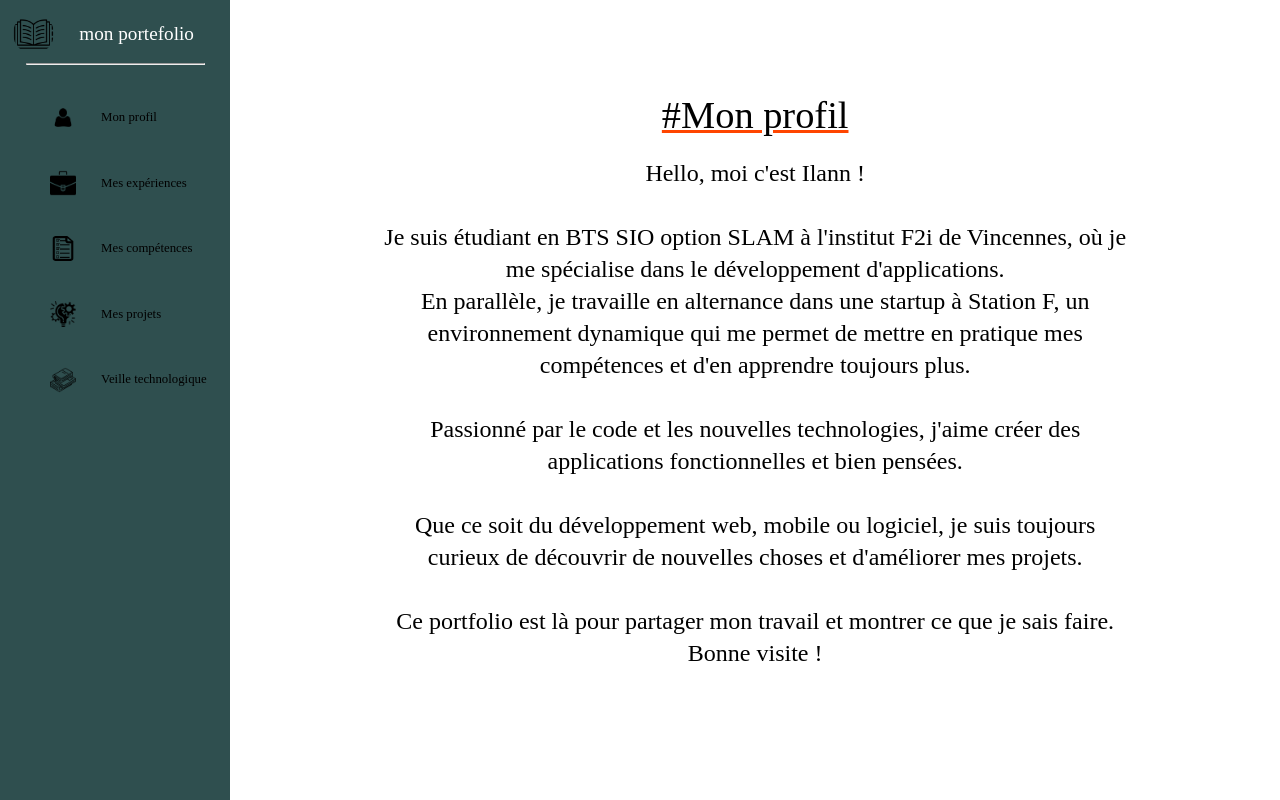
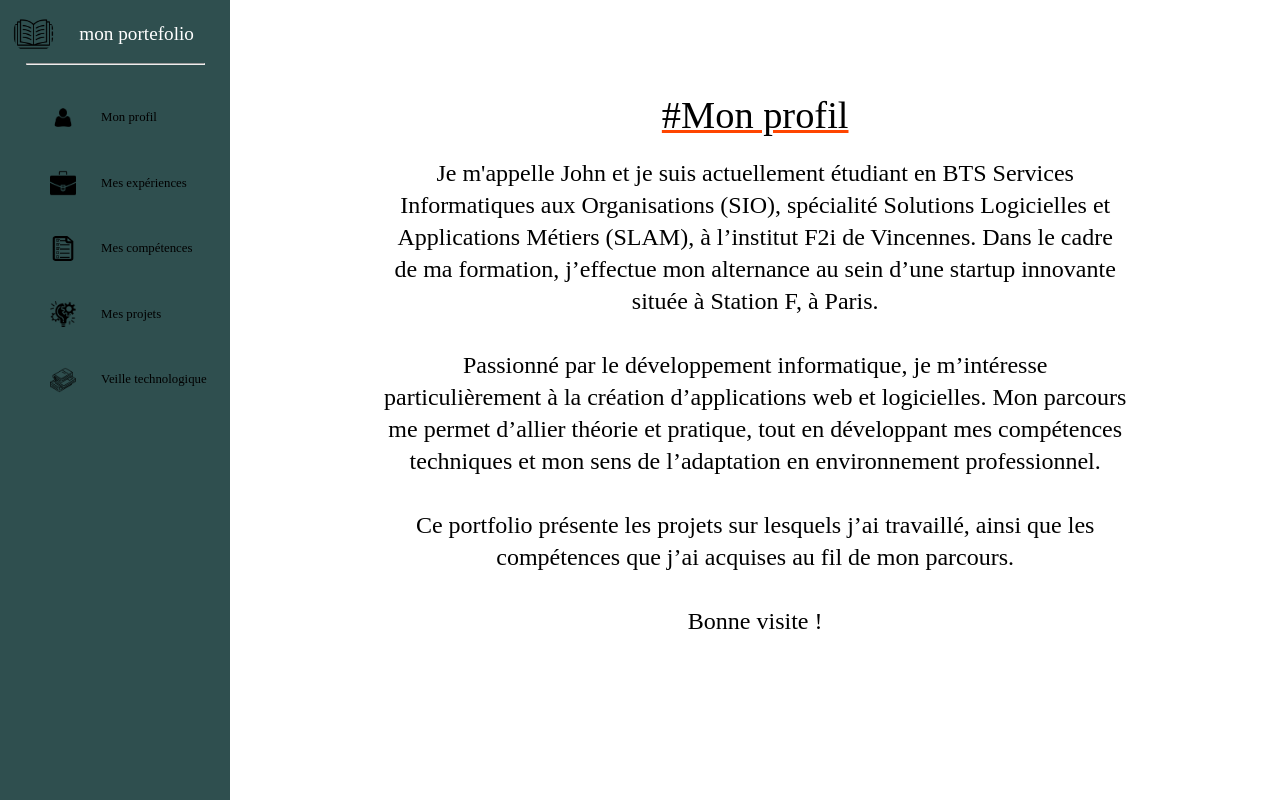
Before and after one commit to snk9341/portfolio, a React (Vite) app in the folder portfolio/: page / in a window 1280 px wide. Shown: the top 800 px of the page. Built offline with nearby package versions, Linux system fonts and the light colour scheme; a web font is replaced by a local one.

Commit message:
Update App.jsx

```diff
--- a/portfolio/src/view/App.jsx
+++ b/portfolio/src/view/App.jsx
@@ -8,35 +8,31 @@ import "../css/section.css";
 import "../css/zoom.css";
 import SideMenu from "./sideMenu";
 
-function Header({}) {
+function Header({ }) {
   return (
     <>
       <div className="myProfil">
         <img className="imgLogoSite" src="/src/assets/logo-portfolio.png" alt="logo application" />
         <h1 className="nameAppli">mon portefolio</h1>
       </div>
-      <hr className="hrHeader"/>
+      <hr className="hrHeader" />
     </>
   );
 }
 
-function Acceuil({}) {
+function Acceuil({ }) {
   return (
     <>
       <section id="mon-profil" className="presClass">
         <a href="#mon-profil"><u><h2>#Mon profil</h2></u></a>
         <br />
         <p className="pAcceuil">
-          Hello, moi c'est Ilann ! <br /> <br /> Je suis étudiant en BTS SIO option SLAM à
-          l'institut F2i de Vincennes, où je me spécialise dans le développement
-          d'applications. <br /> En parallèle, je travaille en alternance dans une
-          startup à Station F, un environnement dynamique qui me permet de
-          mettre en pratique mes compétences et d'en apprendre toujours plus. <br /><br />
-          Passionné par le code et les nouvelles technologies, j'aime créer des
-          applications fonctionnelles et bien pensées. <br /><br /> Que ce soit du
-          développement web, mobile ou logiciel, je suis toujours curieux de
-          découvrir de nouvelles choses et d'améliorer mes projets. <br /><br /> Ce portfolio
-          est là pour partager mon travail et montrer ce que je sais faire.
+          Je m'appelle John et je suis actuellement étudiant en BTS Services Informatiques aux Organisations (SIO), spécialité Solutions Logicielles et Applications Métiers (SLAM), à l’institut F2i de Vincennes. Dans le cadre de ma formation, j’effectue mon alternance au sein d’une startup innovante située à Station F, à Paris.
+          <br /><br />
+          Passionné par le développement informatique, je m’intéresse particulièrement à la création d’applications web et logicielles. Mon parcours me permet d’allier théorie et pratique, tout en développant mes compétences techniques et mon sens de l’adaptation en environnement professionnel.
+<br /><br />
+          Ce portfolio présente les projets sur lesquels j’ai travaillé, ainsi que les compétences que j’ai acquises au fil de mon parcours.
+          <br /><br />
           Bonne visite !
         </p>
       </section>
@@ -44,13 +40,13 @@ function Acceuil({}) {
   );
 }
 
-function Zomm ({info, index, zoomExit}) {
+function Zomm({ info, index, zoomExit }) {
   return (
     <>
       <div className="background">
         <div className="info">
           <div className="imageInfo">
-            <img className="imgInfoSizing" src={info.image} alt={info.titre}/>
+            <img className="imgInfoSizing" src={info.image} alt={info.titre} />
           </div>
           <div className="globalInfo">
             <div className="infoTitle">
@@ -70,7 +66,7 @@ function Zomm ({info, index, zoomExit}) {
 }
 
 //sous forme de cartes
-function Experiences ({info, moreInfo, zoom, zoomExit}) {
+function Experiences({ info, moreInfo, zoom, zoomExit }) {
   return (
     <>
       <section id="mes-experiences" className="presClass">
@@ -96,7 +92,7 @@ function Experiences ({info, moreInfo, zoom, zoomExit}) {
                   </div>
                 </div>
                 {info.zoom && (
-                <Zomm info={info} index={index} zoomExit={(e) => zoomExit(e)}/>
+                  <Zomm info={info} index={index} zoomExit={(e) => zoomExit(e)} />
                 )}
               </>
             )
@@ -107,7 +103,7 @@ function Experiences ({info, moreInfo, zoom, zoomExit}) {
   )
 }
 
-function Competences ({info, moreInfo, zoom, zoomExit}) {
+function Competences({ info, moreInfo, zoom, zoomExit }) {
   return (
     <>
       <section id="compétences" className="presClass">
@@ -133,7 +129,7 @@ function Competences ({info, moreInfo, zoom, zoomExit}) {
                   </div>
                 </div>
                 {info.zoom && (
-                <Zomm info={info} index={index} zoomExit={(e) => zoomExit(e)}/>
+                  <Zomm info={info} index={index} zoomExit={(e) => zoomExit(e)} />
                 )}
               </>
             )
@@ -144,7 +140,7 @@ function Competences ({info, moreInfo, zoom, zoomExit}) {
   )
 }
 
-function MesProjets ({info, moreInfo,zoomExit}) {
+function MesProjets({ info, moreInfo, zoomExit }) {
   return (
     <>
       <section id="mes-projets" className="presClass">
@@ -170,7 +166,7 @@ function MesProjets ({info, moreInfo,zoomExit}) {
                   </div>
                 </div>
                 {info.zoom && (
-                <Zomm info={info} index={index} zoomExit={(e) => zoomExit(e)}/>
+                  <Zomm info={info} index={index} zoomExit={(e) => zoomExit(e)} />
                 )}
               </>
             )
@@ -184,7 +180,7 @@ function MesProjets ({info, moreInfo,zoomExit}) {
   )
 }
 
-function VeilleTechnologique ({info, moreInfo,zoomExit}) {
+function VeilleTechnologique({ info, moreInfo, zoomExit }) {
   return (
     <>
       <section id="veille-technologique" className="presClass">
@@ -210,7 +206,7 @@ function VeilleTechnologique ({info, moreInfo,zoomExit}) {
                   </div>
                 </div>
                 {info.zoom && (
-                <Zomm info={info} index={index} zoomExit={(e) => zoomExit(e)}/>
+                  <Zomm info={info} index={index} zoomExit={(e) => zoomExit(e)} />
                 )}
               </>
             )
@@ -305,11 +301,11 @@ export default function App() {
             <SideMenu />
           </div>
           <div className="portfolio">
-            <Acceuil/>
-            <Experiences info={experiences} moreInfo={(e) => moreInfoExperiences(e)} zoom = {(e) => Zomm(e)} zoomExit={(e) => zoomExitExperiences(e)}/>
-            <Competences  info={competences} moreInfo={(e) => moreInfoCompetences(e)} zoom = {(e) => Zomm(e)} zoomExit={(e) => zoomExitCompetences(e)}/>
-            <MesProjets   info={projet} moreInfo={(e) => moreInfoProjet(e)} zoom = {(e) => Zomm(e)}/>
-            <VeilleTechnologique info={veille} moreInfo={(e) => moreInfoVeille(e)} zoom = {(e) => Zomm(e)}/>
+            <Acceuil />
+            <Experiences info={experiences} moreInfo={(e) => moreInfoExperiences(e)} zoom={(e) => Zomm(e)} zoomExit={(e) => zoomExitExperiences(e)} />
+            <Competences info={competences} moreInfo={(e) => moreInfoCompetences(e)} zoom={(e) => Zomm(e)} zoomExit={(e) => zoomExitCompetences(e)} />
+            <MesProjets info={projet} moreInfo={(e) => moreInfoProjet(e)} zoom={(e) => Zomm(e)} />
+            <VeilleTechnologique info={veille} moreInfo={(e) => moreInfoVeille(e)} zoom={(e) => Zomm(e)} />
           </div>
         </div>
       </div>
```
Lines whose indentation alone changed are shown as unchanged.
